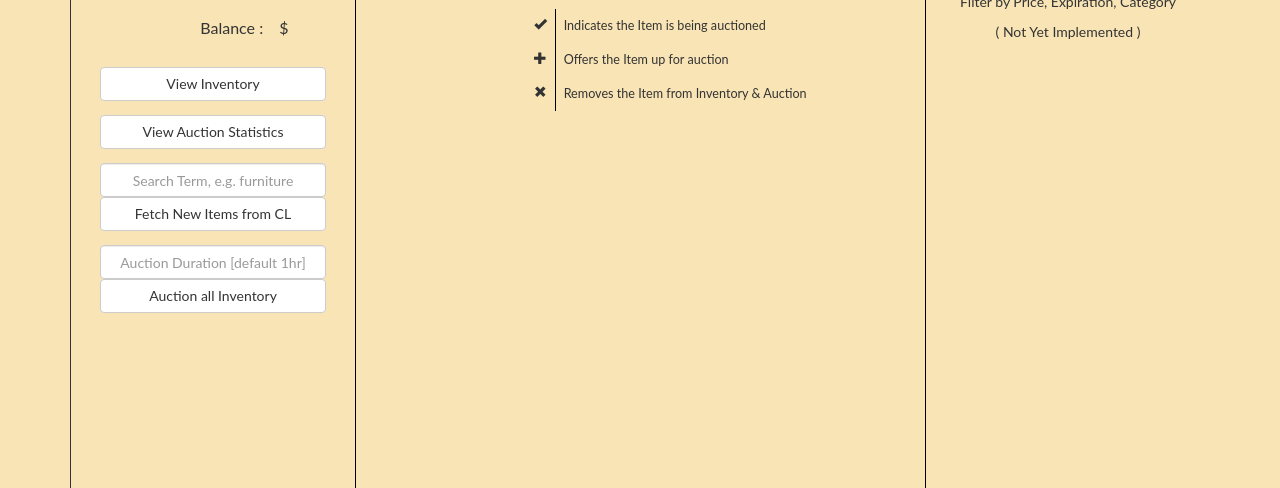
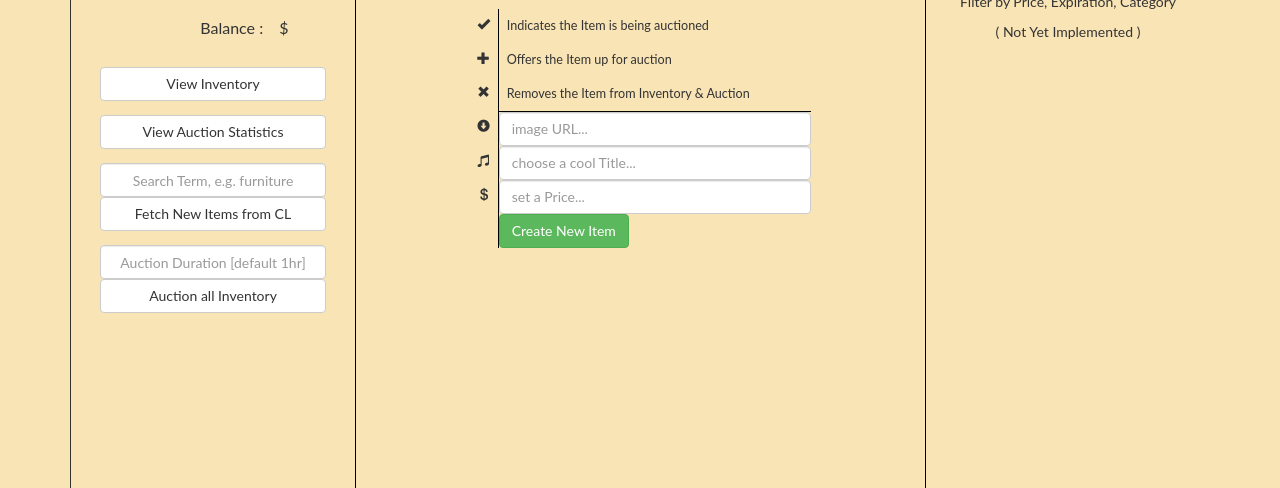
Before and after one commit to lucasbrambrink/hackerati_challenge, a Django app: template auction/static/templates/auction/main.html in a window 1280 px wide. Shown: the part 108-596 px from the top of the page. Run offline with Django 3.2, Linux system fonts and the light colour scheme; the template is opened without the code that fills it, so the values that code supplies are empty; some libraries are stand-ins or nearby versions.

Commit message:
added creating new item manually

```diff
--- a/auction/static/css/main.css
+++ b/auction/static/css/main.css
@@ -98,11 +98,18 @@ body {
 }
 .container .auction-focus .inventory-container .header table tr td:nth-child(1) {
   text-align: right;
-  width: 35%;
+  width: 25%;
   border-right: 1px solid black;
 }
 .container .auction-focus .inventory-container .header table tr td:nth-child(2) {
   text-align: left;
+  width: 55%;
+}
+.container .auction-focus .inventory-container .header table .new-division td:nth-child(2) {
+  border-top: 1px solid black;
+}
+.container .auction-focus .inventory-container .header table .inventory-create td:nth-child(2) {
+  padding: 0;
 }
 .container .auction-focus .inventory-container .inventory-item {
   margin-top: 8px;
--- a/auction/static/css/main.less
+++ b/auction/static/css/main.less
@@ -11,6 +11,7 @@ body {
   .auction-focus { display: block; text-align: center; height: 100%; border-left: 1px solid black; overflow: scroll; margin-left: 0; margin-right: 0;
     #chart-container { height: 560px; width: 560px; display: none; }
     .chart-container-div { display: none; visibility: hidden; }
+
 
     .auction-container { position: absolute; visibility: hidden; width: 560px;
       .auction { height: 300px; width: 300px; margin-left: auto; margin-right: auto; margin-top: 3em; background-repeat: no-repeat; background-size: cover; }
@@ -55,8 +56,16 @@ body {
         table { font-size: 90%;
           tr, td, th { border: none; }
           tr {
-            td:nth-child(1) { text-align: right; width: 35%; border-right: 1px solid black; }
-            td:nth-child(2) { text-align: left; }
+            td:nth-child(1) { text-align: right; width: 25%; border-right: 1px solid black; }
+            td:nth-child(2) { text-align: left; width: 55%; }
+          }
+          .new-division {
+            td:nth-child(2) { border-top: 1px solid black }
+          }
+          .inventory-create {
+            td:nth-child(2) {
+              padding: 0;
+            }
           }
         }
       }
--- a/auction/static/js/ajax.js
+++ b/auction/static/js/ajax.js
@@ -227,3 +227,35 @@ function AJAXtestUserCredentials(username, password) {
         }
     });
 }
+
+function AJAXcreateNewItemManually() {
+    var data = {};
+    $('.create-new-item-form').each(function(){
+        var $this = $(this);
+        var type = $this.attr('name');
+        data[type] = $this.val();
+    });
+
+    var csrf_token = $.cookie('csrftoken');
+    if (!csrf_token || csrf_token.length == 0){
+        csrf_token = $('#csrf-token').text();
+    }
+
+    $.ajax({
+        type: 'POST',
+        url: '/auction/item/new/',
+        data: {
+            csrfmiddlewaretoken: csrf_token,
+            data: JSON.stringify(data)
+        },
+        success: function (data) {
+            location.reload();
+        },
+        error: function (xhr, errmsg, err) {
+            alert("error");
+        }
+    });
+
+
+
+}
--- a/auction/static/js/main.js
+++ b/auction/static/js/main.js
@@ -89,6 +89,21 @@ $(document).ready(function() {
         AJAXinitiateAuction(itemID, duration);
     });
 
+    $('.create-new-item').on('click', function(){
+        var valid = true;
+        $('.create-new-item-form').each(function(){
+            var $this = $(this),
+                value = $this.val(),
+                name = $this.attr('name');
+            if ((value.length == 0) || (name == 'price' && isNaN(value))){
+                valid = false;
+            }
+        });
+        if (valid){
+            AJAXcreateNewItemManually();
+        }
+    });
+
     $('#view-graph').on('click', function(){
         $('.inventory-container').css('display', 'none').css('visibility', 'hidden');
         $('.auction-container').css('display', 'none').css('visibility', 'hidden');
--- a/auction/static/templates/auction/main.html
+++ b/auction/static/templates/auction/main.html
@@ -36,11 +36,12 @@
 
     <div class="auction-focus col-md-6">
         <div class="chart-container-div">
+            <h2>Global Price Data</h2>
             <canvas id="chart-container"></canvas>
             <br>
             <div id="chart-legend">
                 <p>Auctions: Red, showing highest Bids</p>
-                <p>Inventory: Purple</p>
+                <p>Inventories: Purple</p>
             </div>
         </div>
 
@@ -52,14 +53,37 @@
                         <tr>
                             <td><span class="glyphicon glyphicon-ok" aria-hidden="true"></span></td>
                             <td>Indicates the Item is being auctioned</td>
+                            <td>&nbsp;</td>
                         </tr>
                         <tr>
                             <td><span class="glyphicon glyphicon-plus" aria-hidden="true"></span></td>
                             <td>Offers the Item up for auction</td>
+                            <td>&nbsp;</td>
                         </tr>
                         <tr>
                             <td><span class="glyphicon glyphicon-remove" aria-hidden="true"></span></td>
                             <td>Removes the Item from Inventory & Auction</td>
+                            <td>&nbsp;</td>
+                        </tr>
+                        <tr class="new-division inventory-create">
+                            <td><span class="glyphicon glyphicon-circle-arrow-down" aria-hidden="true"></span></td>
+                            <td><input class='form-control create-new-item-form' placeholder="image URL..." name='url' type="text"></td>
+                            <td>&nbsp;</td>
+                        </tr>
+                        <tr class="inventory-create">
+                            <td><span class="glyphicon glyphicon-music" aria-hidden="true"></span></td>
+                            <td><input class='form-control create-new-item-form' placeholder="choose a cool Title..." name='title' type="text"></td>
+                            <td>&nbsp;</td>
+                        </tr>
+                        <tr class="inventory-create">
+                            <td><span class="glyphicon glyphicon-usd" aria-hidden="true"></span></td>
+                            <td><input class='form-control create-new-item-form' placeholder="set a Price..." name='price' type="text"></td>
+                            <td>&nbsp;</td>
+                        </tr>
+                        <tr class="inventory-create">
+                            <td>&nbsp;</td>
+                            <td><div class="btn btn-success create-new-item">Create New Item</div></td>
+                            <td>&nbsp;</td>
                         </tr>
                     </tbody>
                 </table>
```
Also changed, not shown: auction/views.py (+13 -0 lines).
